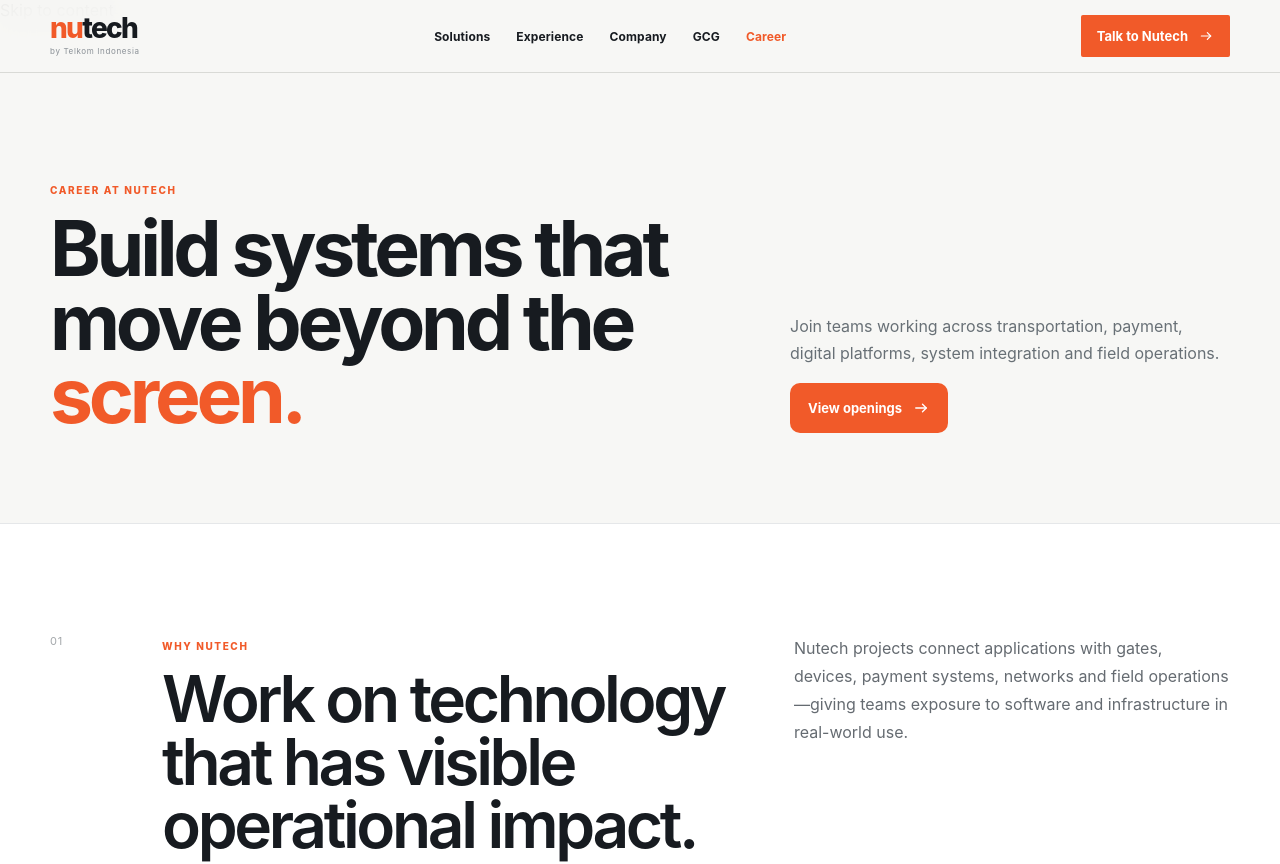
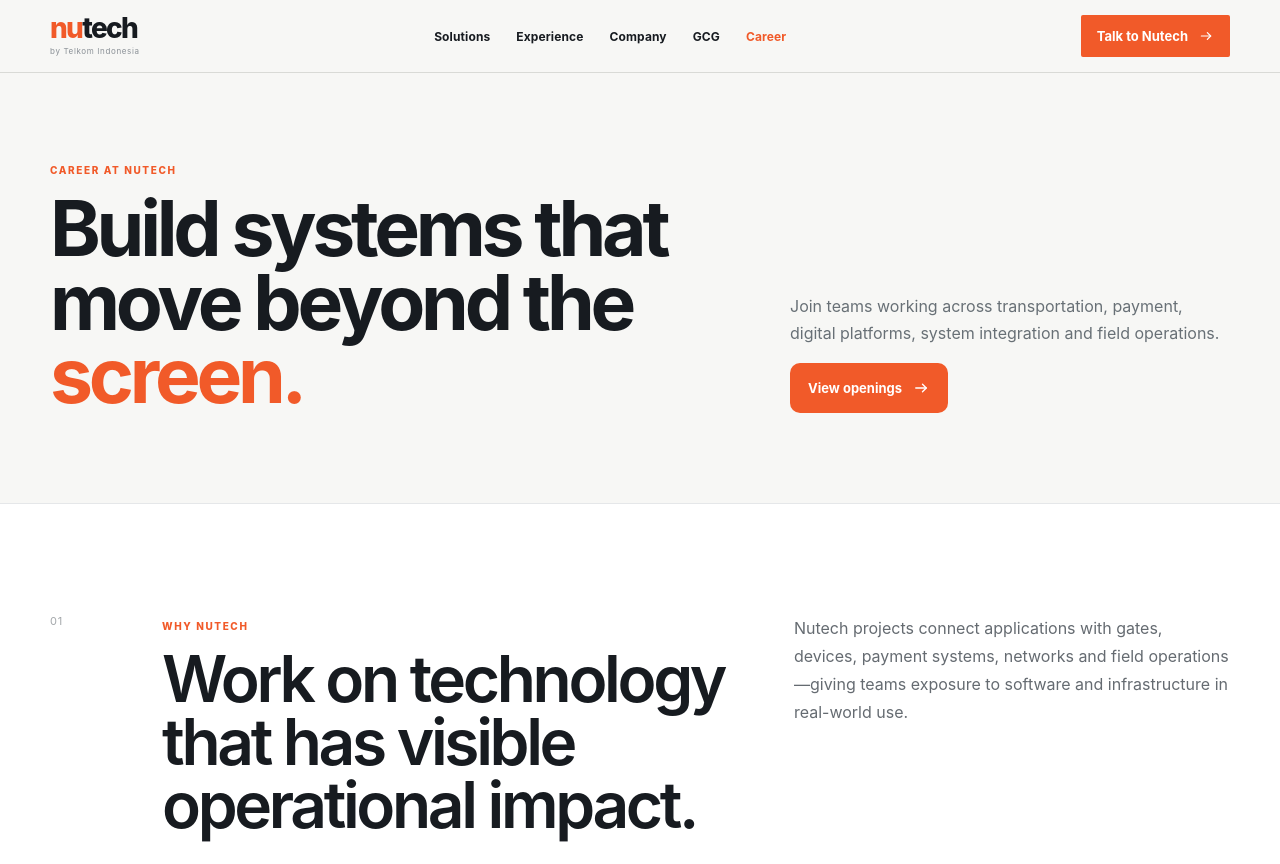
Before and after one commit to nabillazachra/nutech-revamp, a Next.js app: page /career in a window 1280 px wide. Shown: the top 864 px of the page. Built offline with nearby package versions, Linux system fonts and the light colour scheme.

Commit message:
style: add accessibility and 404 states

```diff
--- a/app/globals.css
+++ b/app/globals.css
@@ -172,3 +172,11 @@ footer{margin-top:0}
   .footerGridWide{grid-template-columns:1fr}
   .careerContact .editorialBand{grid-template-columns:1fr}
 }
+
+.skipLink{position:fixed;left:14px;top:-60px;z-index:100;background:#fff;color:#111;padding:10px 14px;border:2px solid var(--orange);font-size:12px;font-weight:700}
+.skipLink:focus{top:14px}
+#page-content:focus{outline:none}
+.notFound{min-height:82vh;display:flex;align-items:center;padding:140px 0 80px;background:#f7f7f5}
+.notFoundInner{max-width:760px}
+.notFound h1{font-size:clamp(48px,7vw,88px);line-height:.96;letter-spacing:-.055em;margin:16px 0 24px}
+.notFound p{max-width:560px;color:#6b7176;font-size:16px;line-height:1.7;margin-bottom:30px}
```
